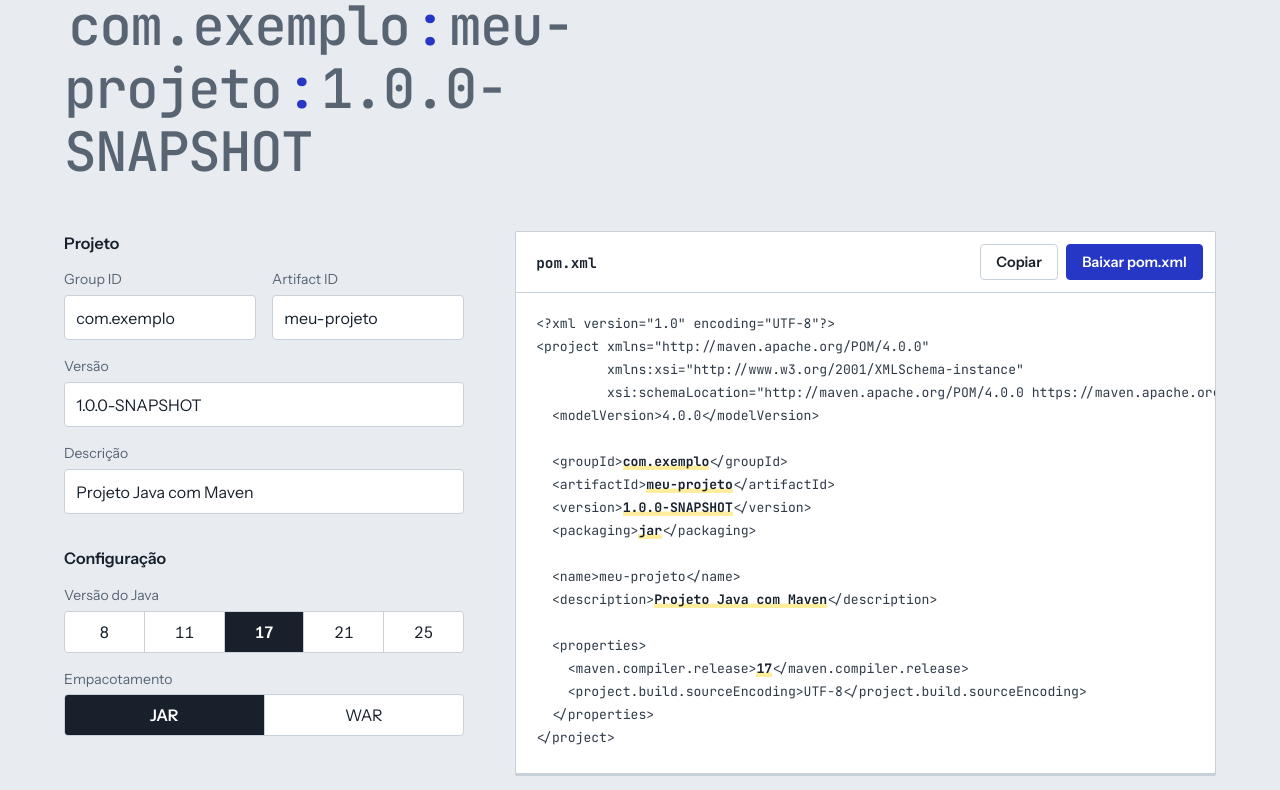
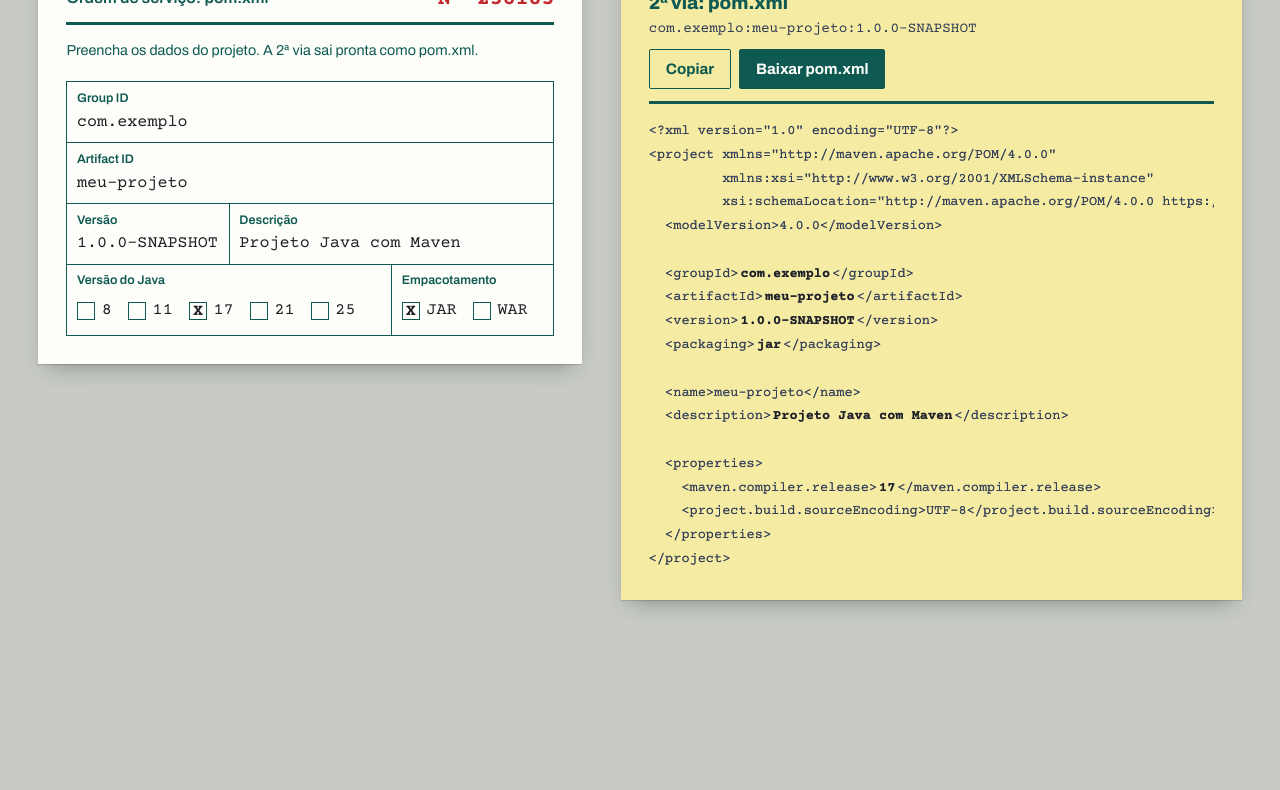
Before and after one commit to Kaueroch/oficina-maven, a plain HTML site: page index.html in a window 1280 px wide. Shown: the part 145-935 px from the top of the page. After the commit the page ends 809 px from the top, so only its background shows below. Drawn offline with nearby package versions, Linux system fonts and the light colour scheme.

Commit message:
Visual de talão de ordem de serviço, com a 2ª via como pom.xml
Co-Authored-By: Claude Opus 5.5 <noreply@anthropic.com>

```diff
--- a/app.js
+++ b/app.js
@@ -115,7 +115,11 @@ function atualizar() {
   else $("previa").innerHTML = marcarValores(gerarPom(p));
   const parte = (campo, valor) => `<mark data-campo="${campo}">${escaparXml(valor || "…")}</mark>`;
   $("coordenada").innerHTML = [parte("groupId", p.groupId), parte("artifactId", p.artifactId), parte("versao", p.versao)]
-    .join('<span class="dois-pontos">:</span>');
+    .join(":");
+  // Número da ordem derivado da coordenada: muda junto com o projeto.
+  const numero = [...`${p.groupId}:${p.artifactId}:${p.versao}`]
+    .reduce((h, c) => (h * 31 + c.charCodeAt(0)) >>> 0, 7) % 1e6;
+  $("numero").textContent = String(numero).padStart(6, "0");
   document.querySelectorAll('button[type="submit"], #copiar').forEach(b => b.disabled = Boolean(erro));
   realcar();
 }
--- a/index.html
+++ b/index.html
@@ -4,75 +4,78 @@
   <meta charset="UTF-8">
   <meta name="viewport" content="width=device-width, initial-scale=1">
   <title>Oficina Maven</title>
-  <link rel="stylesheet" href="https://fonts.googleapis.com/css2?family=Instrument+Sans:wght@400;500;600&family=JetBrains+Mono:wght@400;500;700&display=swap">
+  <link rel="stylesheet" href="https://fonts.googleapis.com/css2?family=Archivo:wdth,wght@62..125,400..800&family=Courier+Prime:wght@400;700&display=swap">
   <link rel="stylesheet" href="style.css">
 </head>
 <body>
-  <main class="pagina">
-  <header>
-    <h1>Oficina Maven</h1>
-    <p>Preencha os dados do projeto e baixe um pom.xml pronto para o Maven.</p>
-    <p id="coordenada" class="coordenada" title="Coordenada Maven do projeto"></p>
+  <main class="balcao">
+    <form id="formulario" class="talao" novalidate>
+
+      <section class="via via-1" aria-labelledby="titulo">
+        <header class="cabecalho">
+          <div>
+            <h1 id="titulo">Oficina Maven</h1>
+            <p class="tipo">Ordem de serviço: pom.xml</p>
+          </div>
+          <p class="numero" aria-label="Número da ordem">Nº <span id="numero">000000</span></p>
         </header>
 
-  <form id="formulario" novalidate>
-    <div class="campos">
-      <section>
-        <h2>Projeto</h2>
+        <p class="instrucao">Preencha os dados do projeto. A 2ª via sai pronta como pom.xml.</p>
+
         <div class="grade">
-          <div class="campo">
+          <div class="celula larga">
             <label for="groupId">Group ID</label>
             <input id="groupId" value="com.exemplo" autocomplete="off" spellcheck="false">
           </div>
-          <div class="campo">
+          <div class="celula larga">
             <label for="artifactId">Artifact ID</label>
             <input id="artifactId" value="meu-projeto" autocomplete="off" spellcheck="false">
           </div>
-          <div class="campo inteiro">
+          <div class="celula">
             <label for="versao">Versão</label>
             <input id="versao" value="1.0.0-SNAPSHOT" autocomplete="off" spellcheck="false">
           </div>
-          <div class="campo inteiro">
+          <div class="celula dupla">
             <label for="descricao">Descrição</label>
             <input id="descricao" value="Projeto Java com Maven" autocomplete="off">
           </div>
-        </div>
-      </section>
 
-      <section>
-        <h2>Configuração</h2>
-        <div class="grade">
-          <fieldset>
+          <fieldset class="celula dupla">
             <legend>Versão do Java</legend>
-          <div class="segmentos">
-            <label class="opcao"><input type="radio" name="java" value="8"> 8</label>
-            <label class="opcao"><input type="radio" name="java" value="11"> 11</label>
-            <label class="opcao"><input type="radio" name="java" value="17" checked> 17</label>
-            <label class="opcao"><input type="radio" name="java" value="21"> 21</label>
-            <label class="opcao"><input type="radio" name="java" value="25"> 25</label>
+            <div class="opcoes">
+              <label><input type="radio" name="java" value="8"> 8</label>
+              <label><input type="radio" name="java" value="11"> 11</label>
+              <label><input type="radio" name="java" value="17" checked> 17</label>
+              <label><input type="radio" name="java" value="21"> 21</label>
+              <label><input type="radio" name="java" value="25"> 25</label>
             </div>
           </fieldset>
-          <fieldset>
+          <fieldset class="celula">
             <legend>Empacotamento</legend>
-          <div class="segmentos">
-            <label class="opcao"><input type="radio" name="empacotamento" value="jar" checked> JAR</label>
-            <label class="opcao"><input type="radio" name="empacotamento" value="war"> WAR</label>
+            <div class="opcoes">
+              <label><input type="radio" name="empacotamento" value="jar" checked> JAR</label>
+              <label><input type="radio" name="empacotamento" value="war"> WAR</label>
             </div>
           </fieldset>
         </div>
       </section>
+
+      <aside class="via via-2" aria-labelledby="titulo-via">
+        <div class="via-topo">
+          <div>
+            <h2 id="titulo-via">2ª via: pom.xml</h2>
+            <p id="coordenada" class="coordenada" title="Coordenada Maven do projeto"></p>
           </div>
-
-    <aside class="painel">
-      <div class="painel-topo">
-        <h2>pom.xml</h2>
+          <div class="acoes">
             <button type="button" id="copiar">Copiar</button>
             <button type="submit">Baixar pom.xml</button>
           </div>
+        </div>
         <p id="erro" role="alert"></p>
         <p id="aviso" role="status"></p>
-      <pre id="previa" tabindex="0"></pre>
+        <pre id="previa" tabindex="0" aria-label="Prévia do pom.xml"></pre>
       </aside>
+
     </form>
   </main>
 
--- a/style.css
+++ b/style.css
@@ -1,14 +1,19 @@
+/* Talão de ordem de serviço: formulário impresso em uma cor só (verde),
+   valores batidos à máquina, 2ª via em papel canário com a cópia em carbono. */
 :root {
   color-scheme: light;
-  --fundo: #e8ecf0;
-  --folha: #ffffff;
-  --tinta: #17202b;
-  --apagado: #596473;
-  --linha: #c8d0d9;
-  --cobalto: #2537c4;
-  --cobalto-escuro: #1a289a;
-  --marca: #ffe14d;
-  --erro: #a32019;
+  --balcao: #c7cbc4;
+  --papel: #fdfdf9;
+  --canario: #f6eba3;
+  --tinta: #0e5a52;
+  --tinta-clara: rgb(14 90 82 / .08);
+  --maquina: #1e2026;
+  --carbono: #2f3c57;
+  --numerador: #c22a2f;
+  --sombra: 0 1px 1px rgb(40 44 36 / .18), 0 10px 22px -10px rgb(40 44 36 / .45);
+
+  --fonte-impressa: "Archivo", "Arial Narrow", sans-serif;
+  --fonte-maquina: "Courier Prime", "Courier New", monospace;
 }
 
 * { box-sizing: border-box; }
@@ -16,109 +21,181 @@
 body {
   margin: 0;
   min-height: 100vh;
-  background: var(--fundo);
-  color: var(--tinta);
-  font: 1rem/1.5 "Instrument Sans", system-ui, sans-serif;
+  background: var(--balcao);
+  color: var(--maquina);
+  font: 1rem/1.5 var(--fonte-impressa);
 }
 
-.pagina { max-width: 78rem; margin: 0 auto; padding: clamp(1.5rem, 4vw, 3.5rem) clamp(1rem, 4vw, 3rem) 4rem; }
+.balcao { padding: clamp(1rem, 4vw, 3.5rem) clamp(1rem, 3vw, 2.5rem) 4rem; }
 
-/* Cabeçalho: a coordenada do projeto é o título de verdade da página. */
-header { margin-bottom: clamp(2rem, 4vw, 3rem); }
-h1 { margin: 0; font-size: 1.05rem; font-weight: 600; }
-header > p { max-width: 36rem; margin: .25rem 0 0; color: var(--apagado); }
+/* As duas vias lado a lado; a 2ª fica um pouco mais baixa, como folha destacada. */
+.talao {
+  display: grid;
+  grid-template-columns: minmax(0, 34rem) minmax(0, 40rem);
+  justify-content: center;
+  align-items: start;
+  gap: clamp(1rem, 3vw, 2.5rem);
+}
 
-.coordenada {
-  margin: clamp(1.5rem, 3vw, 2.25rem) 0 0;
-  font: 500 clamp(1.5rem, 4.4vw, 3.4rem)/1.15 "JetBrains Mono", ui-monospace, monospace;
-  letter-spacing: -.03em;
-  overflow-wrap: anywhere;
+.via {
+  position: relative;
+  padding: 2.25rem clamp(1rem, 3vw, 1.75rem) 1.75rem;
+  box-shadow: var(--sombra);
 }
-.coordenada mark { padding: 0 .08em; border-radius: 2px; background: transparent; color: inherit; text-decoration: none; }
-.coordenada mark.ativo { background: var(--marca); }
-.dois-pontos { color: var(--cobalto); }
+/* Picote no topo de cada via. */
+.via::before {
+  content: "";
+  position: absolute;
+  inset: .85rem 0 auto;
+  border-top: 2px dotted rgb(30 32 38 / .28);
+}
+.via-1 { background: var(--papel); }
+.via-2 { margin-top: 3rem; background: var(--canario); position: sticky; top: 1.5rem; display: flex; flex-direction: column; max-height: calc(100vh - 3rem); }
 
-/* Formulário à esquerda, folha do pom.xml à direita. */
-form { display: grid; grid-template-columns: minmax(0, 25rem) minmax(0, 1fr); gap: clamp(1.5rem, 4vw, 3.5rem); align-items: start; }
+/* Cabeçalho impresso da gráfica */
+.cabecalho {
+  display: flex;
+  justify-content: space-between;
+  align-items: flex-end;
+  gap: 1rem;
+  padding-bottom: .75rem;
+  border-bottom: 3px solid var(--tinta);
+  color: var(--tinta);
+}
+h1 {
+  margin: 0;
+  font-size: clamp(1.9rem, 5vw, 2.6rem);
+  font-weight: 800;
+  font-stretch: 68%;
+  line-height: .95;
+  letter-spacing: -.01em;
+}
+.tipo { margin: .3rem 0 0; font-weight: 600; font-stretch: 85%; }
+.numero {
+  margin: 0;
+  color: var(--numerador);
+  font: 700 1.35rem/1 var(--fonte-maquina);
+  font-variant-numeric: tabular-nums;
+  white-space: nowrap;
+}
 
-.campos { display: grid; gap: 2rem; }
-h2 { margin: 0 0 .9rem; font-size: 1rem; font-weight: 600; }
-.grade { display: grid; grid-template-columns: repeat(auto-fit, minmax(min(100%, 10rem), 1fr)); gap: 1rem; }
-.inteiro, fieldset { grid-column: 1 / -1; }
+.instrucao { margin: .9rem 0 1.25rem; color: var(--tinta); font-size: .9rem; font-stretch: 90%; }
 
-.campo label, legend { display: block; margin-bottom: .3rem; padding: 0; color: var(--apagado); font-size: .875rem; }
-.campo input {
+/* Grade de células do formulário: linhas de tinta, rótulo pequeno no canto. */
+.grade {
+  display: grid;
+  grid-template-columns: repeat(3, minmax(0, 1fr));
+  border-top: 1.5px solid var(--tinta);
+  border-left: 1.5px solid var(--tinta);
+}
+.celula {
+  min-width: 0;
+  margin: 0;
+  padding: .4rem .6rem .5rem;
+  border: 0;
+  border-right: 1.5px solid var(--tinta);
+  border-bottom: 1.5px solid var(--tinta);
+}
+.larga { grid-column: span 3; }
+.dupla { grid-column: span 2; }
+.celula:focus-within { background: var(--tinta-clara); }
+
+.celula > label, legend {
+  display: block;
+  padding: 0;
+  color: var(--tinta);
+  font-size: .78rem;
+  font-weight: 600;
+  font-stretch: 85%;
+}
+legend { float: left; width: 100%; }
+
+.celula input:not([type="radio"]) {
   width: 100%;
-  padding: .6rem .7rem;
-  background: var(--folha);
-  border: 1px solid var(--linha);
-  border-radius: 4px;
-  color: var(--tinta);
-  font: inherit;
+  padding: .2rem 0 0;
+  background: transparent;
+  border: 0;
+  color: var(--maquina);
+  font: 1.05rem/1.4 var(--fonte-maquina);
 }
-.campo input:hover { border-color: var(--apagado); }
-.campo input:focus { outline: 2px solid var(--cobalto); outline-offset: -1px; border-color: var(--cobalto); }
+.celula input:not([type="radio"]):focus { outline: none; }
+.celula:has(input:not([type="radio"]):focus-visible) { box-shadow: inset 0 0 0 2px var(--tinta); }
 
-fieldset { min-width: 0; margin: 0; padding: 0; border: 0; }
-.segmentos { display: flex; border: 1px solid var(--linha); border-radius: 4px; background: var(--folha); overflow: hidden; }
-.segmentos label { position: relative; flex: 1; padding: .5rem 0; text-align: center; cursor: pointer; font-variant-numeric: tabular-nums; }
-.segmentos label + label { border-left: 1px solid var(--linha); }
-.segmentos input { position: absolute; opacity: 0; }
-.segmentos label:hover { background: #f2f4f7; }
-.segmentos label:has(:checked) { background: var(--tinta); color: var(--folha); font-weight: 600; }
-.segmentos label:has(:focus-visible) { outline: 2px solid var(--cobalto); outline-offset: -2px; }
+/* Quadradinhos impressos; o marcado leva um X batido à máquina. */
+.opcoes { clear: both; display: flex; flex-wrap: wrap; gap: .25rem 1rem; padding-top: .3rem; }
+.opcoes label { display: inline-flex; align-items: center; gap: .4rem; min-height: 2rem; font: 1.05rem var(--fonte-maquina); cursor: pointer; }
+.opcoes input {
+  appearance: none;
+  display: grid;
+  place-content: center;
+  width: 1.15rem;
+  height: 1.15rem;
+  margin: 0;
+  border: 1.5px solid var(--tinta);
+  background: var(--papel);
+  cursor: pointer;
+}
+.opcoes input::after { content: "X"; font: 700 1rem/1 var(--fonte-maquina); color: var(--maquina); opacity: 0; }
+.opcoes input:checked::after { opacity: 1; }
+.opcoes label:hover input { background: var(--tinta-clara); }
+.opcoes input:focus-visible { outline: 2px solid var(--tinta); outline-offset: 2px; }
 
-/* A folha impressa do pom.xml. */
-.painel {
-  position: sticky;
-  top: 1.5rem;
-  display: flex;
-  flex-direction: column;
-  max-height: calc(100vh - 3rem);
-  background: var(--folha);
-  border: 1px solid var(--linha);
-  border-radius: 2px;
-  box-shadow: 0 2px 0 var(--linha);
-}
-.painel-topo { display: flex; flex-wrap: wrap; align-items: center; gap: .5rem; padding: .75rem .75rem .75rem 1.25rem; border-bottom: 1px solid var(--linha); }
-.painel h2 { margin: 0 auto 0 0; font: 700 .9rem "JetBrains Mono", ui-monospace, monospace; }
+/* 2ª via */
+.via-topo { display: flex; flex-wrap: wrap; justify-content: space-between; align-items: flex-start; gap: .75rem 1rem; padding-bottom: .75rem; border-bottom: 3px solid var(--tinta); }
+h2 { margin: 0; color: var(--tinta); font-size: 1.15rem; font-weight: 800; font-stretch: 75%; }
+.coordenada { margin: .2rem 0 0; color: var(--carbono); font: .9rem var(--fonte-maquina); overflow-wrap: anywhere; }
+.coordenada mark { background: transparent; color: inherit; }
+.coordenada mark.ativo { color: var(--maquina); font-weight: 700; text-decoration: underline 2px var(--numerador); text-underline-offset: 3px; }
+.acoes { display: flex; gap: .5rem; }
 
 button {
-  padding: .5rem .95rem;
-  border: 1px solid var(--linha);
-  border-radius: 4px;
-  background: var(--folha);
+  min-height: 2.5rem;
+  padding: .45rem 1rem;
+  border: 1.5px solid var(--tinta);
+  border-radius: 2px;
+  background: transparent;
   color: var(--tinta);
-  font: 600 .9rem "Instrument Sans", system-ui, sans-serif;
+  font: 700 .95rem var(--fonte-impressa);
+  font-stretch: 90%;
   cursor: pointer;
 }
-button:hover { border-color: var(--tinta); }
-button[type="submit"] { border-color: var(--cobalto); background: var(--cobalto); color: #fff; }
-button[type="submit"]:hover { border-color: var(--cobalto-escuro); background: var(--cobalto-escuro); }
-button:disabled { opacity: .45; cursor: not-allowed; }
-button:focus-visible, pre:focus-visible { outline: 2px solid var(--cobalto); outline-offset: 2px; }
+button:hover { background: rgb(14 90 82 / .1); }
+button:active { transform: translateY(1px); }
+button[type="submit"] { background: var(--tinta); color: var(--papel); }
+button[type="submit"]:hover { background: #0a4740; }
+button:disabled { opacity: .45; cursor: not-allowed; transform: none; }
+button:focus-visible, pre:focus-visible { outline: 2px solid var(--maquina); outline-offset: 2px; }
 
+/* A cópia em carbono: um pouco borrada e azulada; os valores saem mais fortes. */
 pre {
   flex: 1;
   min-height: 0;
   overflow: auto;
-  margin: 0;
-  padding: 1.25rem 1.25rem 1.5rem;
-  color: #2f3a48;
-  font: .82rem/1.75 "JetBrains Mono", ui-monospace, monospace;
+  margin: 1rem 0 0;
+  color: var(--carbono);
+  font: .85rem/1.75 var(--fonte-maquina);
+  text-shadow: 0 0 .6px rgb(47 60 87 / .6);
 }
-/* Os valores do formulário aparecem grifados no pom.xml, como marca-texto. */
-pre mark { background: transparent; color: var(--tinta); font-weight: 700; box-shadow: inset 0 -.35em 0 rgb(255 225 77 / .55); transition: box-shadow .15s; }
-pre mark.ativo { box-shadow: inset 0 -1.2em 0 var(--marca); }
+pre mark { padding: 0 .15em; border-radius: 1em; background: transparent; color: var(--maquina); font-weight: 700; transition: box-shadow .15s ease-out; }
+/* O campo em edição aparece circulado a caneta vermelha na via. */
+pre mark.ativo { box-shadow: 0 0 0 1.5px var(--numerador); }
 
-#erro, #aviso { margin: 0; padding: .6rem 1.25rem; border-bottom: 1px solid var(--linha); font-size: .9rem; }
-#erro { color: var(--erro); background: #fdf0ef; }
-#aviso { color: var(--apagado); }
+#erro, #aviso { margin: .75rem 0 0; font-size: .95rem; }
+#erro { color: var(--numerador); font-weight: 700; }
+#aviso { color: var(--tinta); font-weight: 600; }
 #erro:empty, #aviso:empty { display: none; }
 
-@media (max-width: 56rem) {
-  form { grid-template-columns: minmax(0, 1fr); }
-  .painel { position: static; max-height: none; }
-  pre { max-height: 28rem; }
+@media (max-width: 62rem) {
+  .talao { grid-template-columns: minmax(0, 40rem); }
+  .via-2 { position: static; margin-top: 0; max-height: none; }
+  pre { max-height: 30rem; }
 }
-@media (prefers-reduced-motion: reduce) { pre mark { transition: none; } }
+@media (max-width: 30rem) {
+  .grade { grid-template-columns: minmax(0, 1fr); }
+  .larga, .dupla { grid-column: auto; }
+  .cabecalho { flex-direction: column; align-items: flex-start; }
+}
+@media (prefers-reduced-motion: reduce) {
+  pre mark { transition: none; }
+  button:active { transform: none; }
+}
```
Also changed, not shown: 1 other file. Lines whose indentation alone changed are shown as unchanged.
